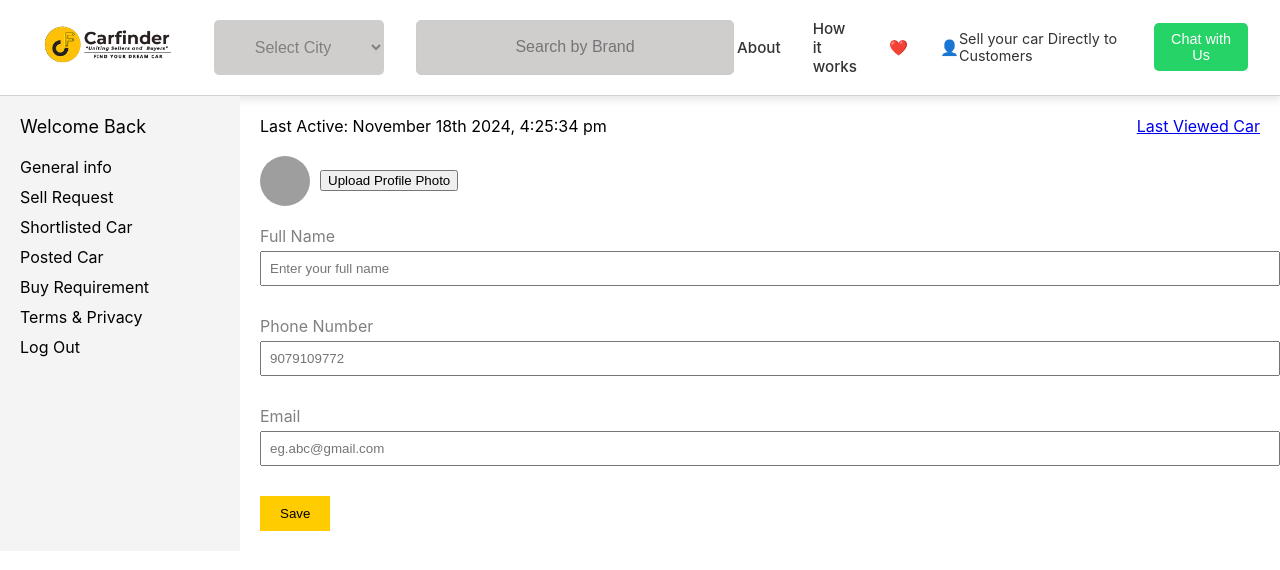
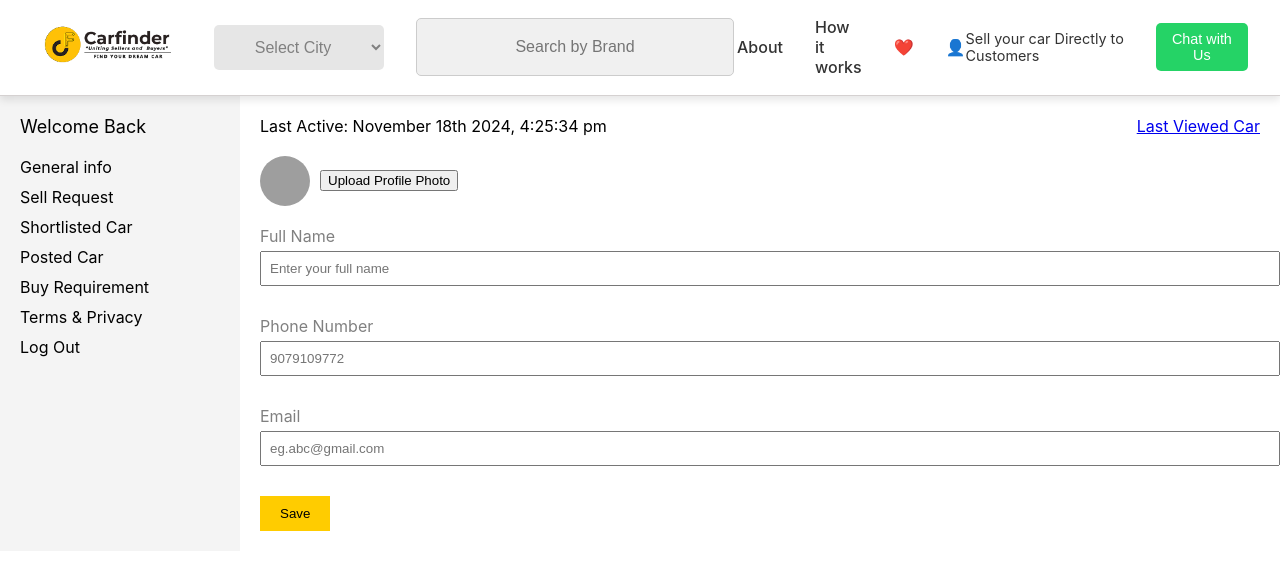
Before and after one commit to Asmita-staro882/carfinder, a React (Create React App) app: page /profile in a window 1280 px wide. Shown: the top 570 px of the page. Built offline with nearby package versions, Linux system fonts and the light colour scheme; grey boxes are pictures that could not be loaded.

Commit message:
+ login option to navbar

```diff
--- a/src/components/Navbar.css
+++ b/src/components/Navbar.css
@@ -1,11 +1,13 @@
 .navbar {
   display: flex;
-  justify-content:space-between;
+  justify-content: space-between;
   align-items: center;
   padding: 1rem 2rem;
   background-color: #fff;
   box-shadow: 0 4px 8px rgba(0, 0, 0, 0.1);
   border-bottom: 1px solid rgb(213, 209, 209);
+  position: relative;
+  z-index: 1;
 }
 
 .navbar-left {
@@ -23,11 +25,16 @@
   font-size: 1rem;
   border: none;
   border-radius: 5px;
-  height: 55px;
+  height: 45px;
   width: 170px;
-  background-color: rgb(208, 205, 205);
+  background-color: rgb(230, 230, 230);
+  color: gray;
+  cursor: pointer;
   text-align: center;
-  color: gray;
+}
+
+.city-select:hover {
+  background-color: rgb(210, 210, 210);
 }
 
 .search-bar {
@@ -36,8 +43,8 @@
   border: 1px solid #ccc;
   border-radius: 5px;
   width: 300px;
-  height: 37px;
-  background-color: rgb(208, 205, 205);
+  height: 40px;
+  background-color: rgb(240, 240, 240);
   text-align: center;
 }
 
@@ -51,10 +58,9 @@
 .navbar-center a {
   text-decoration: none;
   color: #333;
-  font-size: 0.95rem;
+  font-size: 1rem;
   font-weight: 500;
 }
-
 
 .navbar-right {
   display: flex;
@@ -77,19 +83,44 @@
   cursor: pointer;
 }
 
-/* Responsive Design */
-@media (max-width: 768px) {
-  .navbar {
-    flex-direction: column;
-    align-items: flex-start;
-  }
+.whatsapp-button:hover {
+  background-color: #1b9e54;
+}
 
-  .navbar-left, .navbar-center, .navbar-right {
-    width: 100%;
-    margin-bottom: 1rem;
-  }
+.profile-container {
+  position: relative;
+}
 
-  .search-bar {
-    width: 100%;
-  }
+.dropdown-menu {
+  position: absolute;
+  top: 45px;
+  right: 0;
+  background-color: white;
+  border: 1px solid #ddd;
+  border-radius: 5px;
+  box-shadow: 0 2px 10px rgba(0, 0, 0, 0.1);
+  z-index: 10;
+  min-width: 150px;
 }
+
+.dropdown-menu button {
+  display: block;
+  width: 100%;
+  padding: 10px 15px;
+  text-align: left;
+  background: none;
+  border: none;
+  color: #333;
+  font-size: 0.9rem;
+  cursor: pointer;
+}
+
+.dropdown-menu button:hover {
+  background-color: #A9A9A9;
+  color: white;
+  cursor: pointer;
+}
+
+.profile-icon:hover{
+cursor: pointer;
+}
--- a/src/components/Navbar.js
+++ b/src/components/Navbar.js
@@ -1,42 +1,77 @@
-import React from 'react';
+import React, { useState } from "react";
 import { Link } from "react-router-dom";
 import "./Navbar.css";
-import logo from '../images/logo.png';
+import logo from "../images/logo.png";
+import ProfileModal from "../components/ProfilePage/ProfileModal.jsx";
 
 const Navbar = () => {
+  const [dropdownVisible, setDropdownVisible] = useState(false);
+  const [modalVisible, setModalVisible] = useState(false);
+  const [selectedOption, setSelectedOption] = useState("");
+
+  const toggleDropdown = () => setDropdownVisible(!dropdownVisible);
+
+  const openModal = (option) => {
+    setSelectedOption(option);
+    setModalVisible(true);
+    setDropdownVisible(false);
+  };
+
   return (
     <nav className="navbar">
-
       <div className="navbar-left">
-
         <div className="logo">
           <Link to="/">
             <img src={logo} alt="Carfinder" />
           </Link>
         </div>
-
         <select className="city-select">
           <option value="">Select City</option>
           <option value="Delhi">Delhi</option>
           <option value="Mumbai">Mumbai</option>
           <option value="Pune">Pune</option>
         </select>
-
-        <input type="text" className="search-bar" placeholder="Search by Brand" /> {/* Added search bar */}
+        <input
+          type="text"
+          className="search-bar"
+          placeholder="Search by Brand"
+        />
       </div>
-
 
       <div className="navbar-center">
         <Link to="/about">About</Link>
         <Link to="/howitworks">How it works</Link>
-        <Link to="/wishlist" className="wishlist-icon">❤️</Link>
-        <Link to="/profile" className="profile-icon">👤</Link>
+        <Link to="/wishlist" className="wishlist-icon">
+          ❤️
+        </Link>
+        <div className="profile-container">
+          <div className="profile-icon" onClick={toggleDropdown}>
+            👤
+          </div>
+          {dropdownVisible && (
+            <div className="dropdown-menu">
+              <button onClick={() => openModal("Dealer Login")}>
+                Dealer Login
+              </button>
+              <button onClick={() => openModal("Login/Signup")}>
+                Login/Signup
+              </button>
+            </div>
+          )}
+        </div>
       </div>
 
       <div className="navbar-right">
         <p>Sell your car Directly to Customers</p>
         <button className="whatsapp-button">Chat with Us</button>
       </div>
+
+      {modalVisible && (
+        <ProfileModal
+          option={selectedOption}
+          onClose={() => setModalVisible(false)}
+        />
+      )}
     </nav>
   );
 };
```
